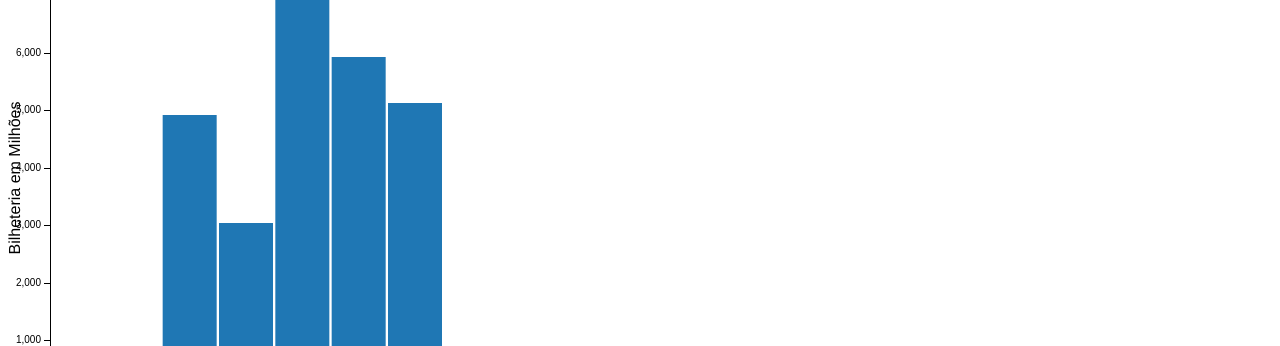
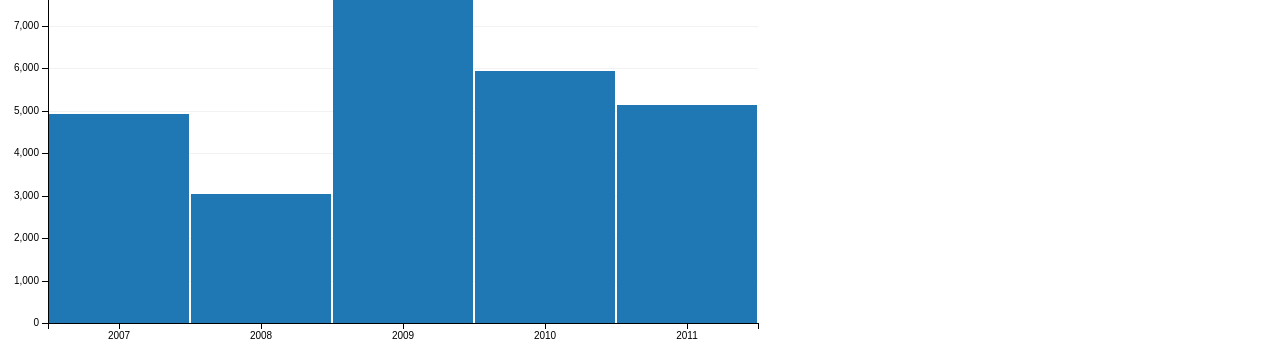
Before and after one commit to yuribtt/datavis-course, a plain HTML site: page 2017_10_02/movies_d3_dc.html in a window 1280 px wide. Shown: the part 132-478 px from the top of the page. Drawn offline with nearby package versions, Linux system fonts and the light colour scheme.

Commit message:
funcionando

```diff
--- a/2017_10_02/movies_d3_dc.html
+++ b/2017_10_02/movies_d3_dc.html
@@ -2,74 +2,72 @@
 <html>
   <head>
     <meta charset="utf-8">
-    <title>Movies</title>
+    <title>Movies D3 DC</title>
     <link rel="stylesheet" href="css/dc.css">
     <link rel="stylesheet" href="css/styles.css">
     <script src="js/crossfilter.js" charset="utf-8"></script>
     <script src="https://d3js.org/d3.v3.min.js" charset="utf-8"></script>
     <script src="js/dc.js" charset="utf-8"></script>
-
   </head>
   <body>
-
     <div>
-      <h1> Bilheterias por Ano </h1>
-      <div id="chart1"></div>
-      <h1> Bilheterias por Gênero </h1>
-      <div id="chart2"></div>
+      <h1>Bilheteria por Ano</h1>
+      <div id="chart1" style="width: 100%"></div>
+      <h1>Bilheteria por Genero</h1>
+      <div id="chart2" style="width: 100%"></div>
     </div>
-
     <script type="text/javascript">
-
       var barYear = dc.barChart('#chart1');
       var barGenre = dc.barChart('#chart2');
 
-      d3.json("movies.json", function(error, data){
+      d3.json("movies.json", function(data) {
+        var strmDateAccessor = function (d){return d["Year"]}
+        strmDateExtent = d3.extent(data, strmDateAccessor);
 
         var facts = crossfilter(data);
 
-        var yearDim = facts.dimension(function(d) {
-          return d.Year;
+        var yearDim = facts.dimension(function(d){
+          return d["Year"];
         });
 
-        var genreDim = facts.dimension(function(d){
-          return d.Genre;
+        var byYearGroup = yearDim.group().reduceSum(function(d){
+          return d["Worldwide_Gross_M"];
         });
 
-        var totalGrossByYearGroup = yearDim.group().reduceSum(function(d){
-          return d.Worldwide_Gross_M;
+        var genreDim = facts.dimension(function(d) {
+          return d["Genre"];
         });
 
-        var totalGrossByGenreGroup = genreDim.group().reduceSum(function(d){
-          return d.Worldwide_Gross_M;
+        var byGenreGroup = genreDim.group().reduceSum(function(d) {
+          return d["Worldwide_Gross_M"];
         });
 
         barYear
-          .width(768)
-          .height(480)
-          .x(d3.scale.linear().domain([2005,2017]))
-          .brushOn(false)
-          .yAxisLabel("Bilheteria em Milhões")
+          .width(800)
+          .height(400)
+          .margins({top: 50, right: 50, bottom: 25, left: 40})
           .dimension(yearDim)
-          .group(totalGrossByYearGroup);
-
-        /*barGenre
-          .width(768)
-          .height(480)
           .x(d3.scale.ordinal())
           .xUnits(dc.units.ordinal)
-          .yAxisLabel("Bilheteria em Milhões")
-          //.renderHorizontalGridLines(true)
-          //.legend(dc.legend().x(700).y(5).itemHeight(13).gap(5))
+          .renderHorizontalGridLines(true)
+          .legend(dc.legend().x(700).y(5).itemHeight(13).gap(5))
           .brushOn(false)
-          .group(totalGrossByGenreGroup);
-          // .ordering(function(d) {
-          //   return -d.Worldwide_Gross_M;
-          // });*/
+          .group(byYearGroup, 'Bilheteria');
+
+        barGenre
+          .width(800)
+          .height(400)
+          .margins({top: 50, right: 50, bottom: 25, left: 40})
+          .dimension(genreDim)
+          .x(d3.scale.ordinal())
+          .xUnits(dc.units.ordinal)
+          .renderHorizontalGridLines(true)
+          .legend(dc.legend().x(700).y(5).itemHeight(13).gap(5))
+          .brushOn(false)
+          .group(byGenreGroup, 'Bilheteria');
 
         dc.renderAll();
       });
-
     </script>
   </body>
 </html>
```
Also changed, not shown: index.html (+3 -11 lines). Lines whose indentation alone changed are shown as unchanged.
